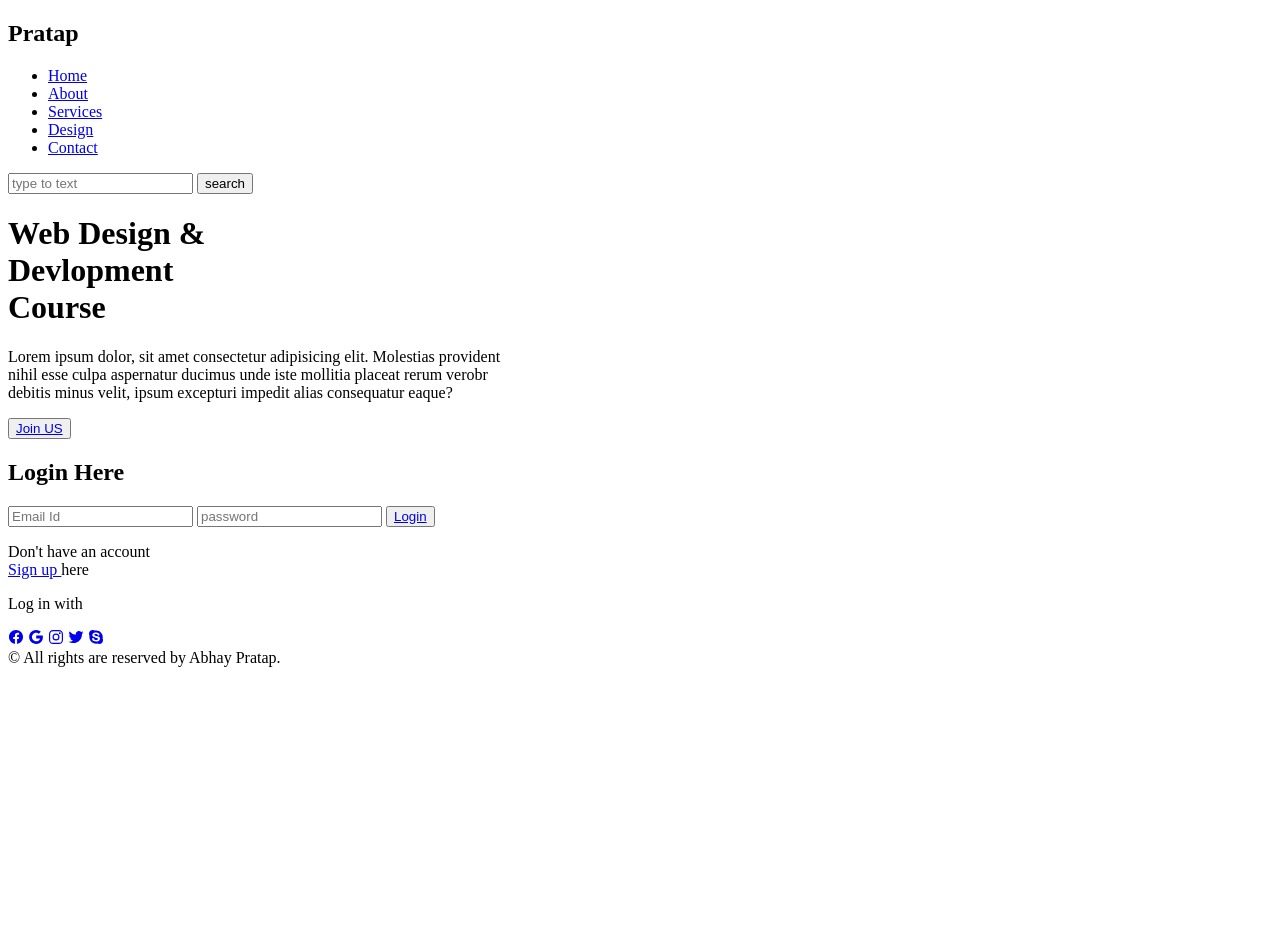
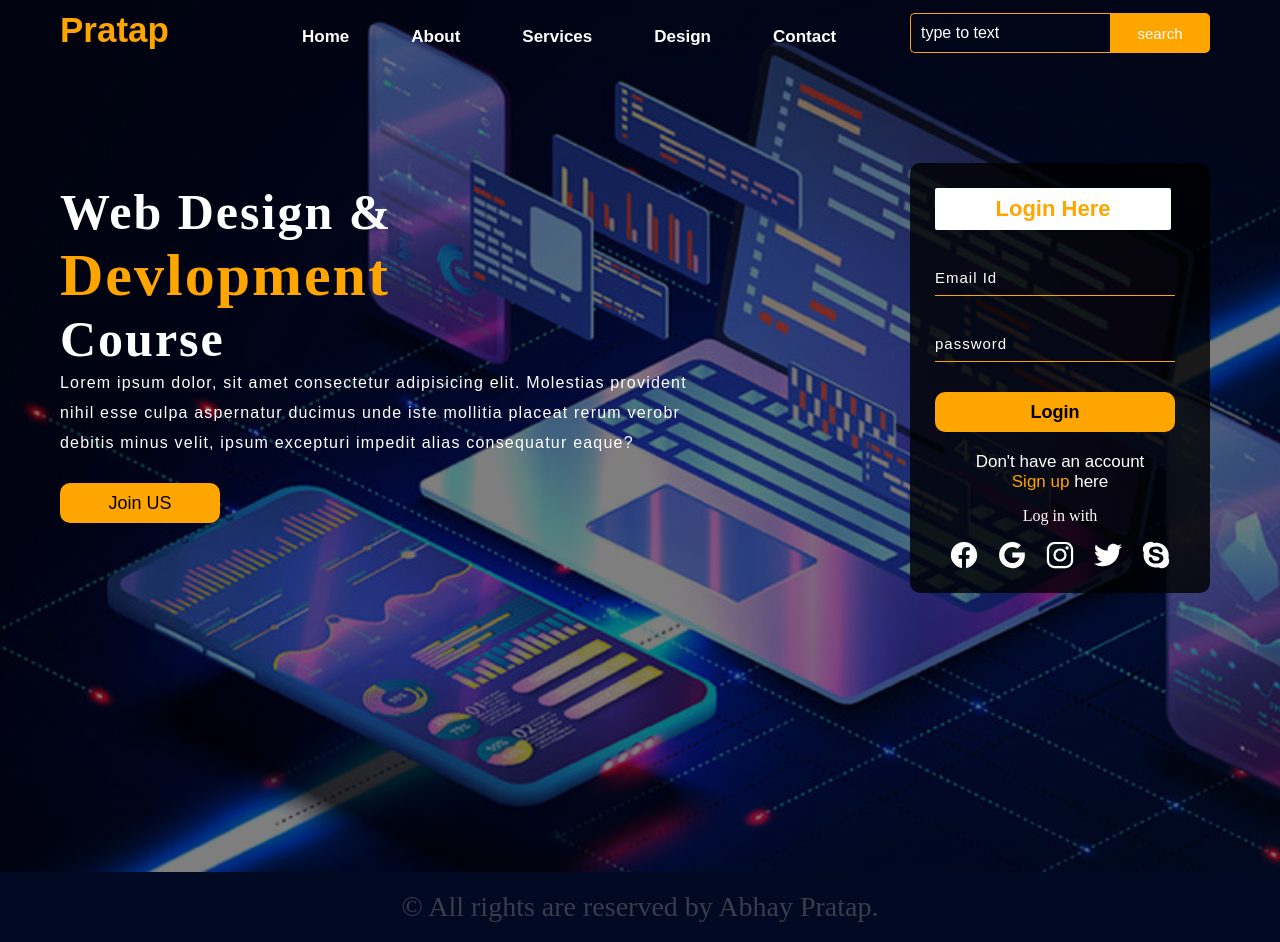
Before and after one commit to Abhay-Ptp/Webpage, a plain HTML site: page index.html in a window 1280 px wide. Before the commit the page ends 800 px from the top, so only its background shows below. Drawn offline with nearby package versions, Linux system fonts and the light colour scheme.

Commit message:
second.1 commit

```diff
--- a/index.html
+++ b/index.html
@@ -2,7 +2,7 @@
 <html lang="en">
 <head>
     <title>Webpage Design</title>
-    <link rel="stylesheet" href="pi.css">
+    <link rel="stylesheet" href="/style.css">
 
 </head>
 <body>
```
